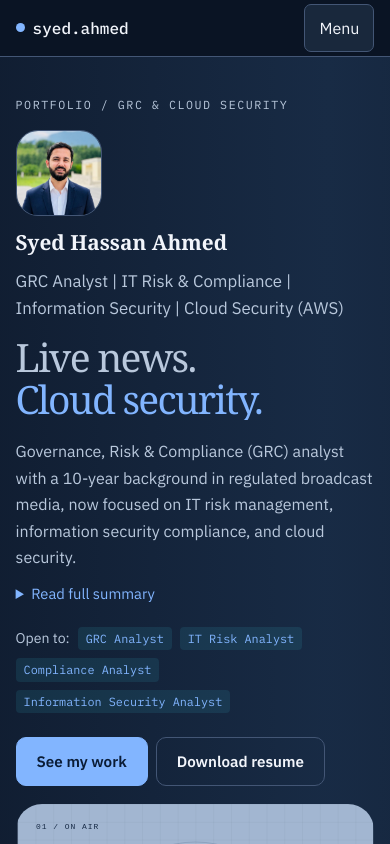
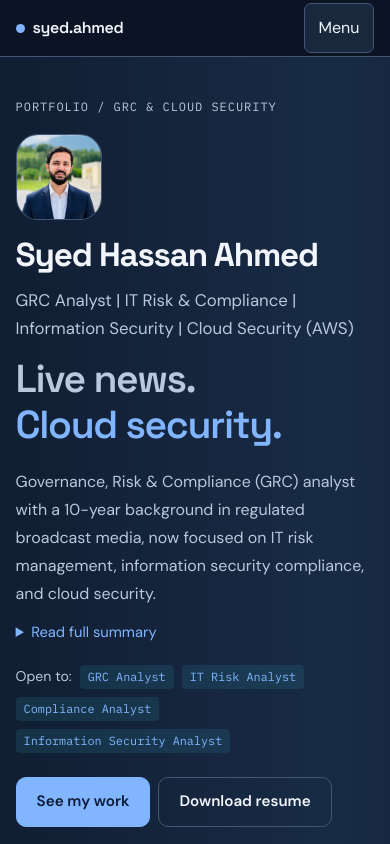
Before and after one commit to shassanahmed93-rgb/shassanahmed93-rgb.github.io, a plain HTML site: page index.html in a window 390 px wide. Shown: the top 844 px of the page. Drawn offline with Linux system fonts and the light colour scheme.

Commit message:
Improve heading hierarchy and readability with Space Grotesk and DM Sans

```diff
--- a/index.html
+++ b/index.html
@@ -7,7 +7,7 @@
 <meta name="description" content="Syed Hassan Ahmed — GRC Analyst focused on IT risk, compliance, information security and AWS cloud security.">
 <link rel="preconnect" href="https://fonts.googleapis.com">
 <link rel="preconnect" href="https://fonts.gstatic.com" crossorigin>
-<link href="https://fonts.googleapis.com/css2?family=IBM+Plex+Mono:wght@400;500&family=IBM+Plex+Sans:wght@400;500;600;700&display=swap" rel="stylesheet">
+<link href="https://fonts.googleapis.com/css2?family=IBM+Plex+Mono:wght@400;500&display=swap" rel="stylesheet">
 <style>
 :root{
   --bg:#0a101c; --panel:#111a2b; --panel-2:#16223a; --line:#233350;
@@ -138,7 +138,7 @@ body{background:radial-gradient(ellipse at 77% 0%,#193c46 0,transparent 42rem),v
 </style>
 <link rel="stylesheet" href="/portfolio-motion.css?v=motion-7">
 <script defer src="/portfolio-motion.js?v=motion-7"></script>
-<link rel="stylesheet" href="/project-showcase.css?v=sentinel-6"><script defer src="/project-showcase-data.js?v=ai-rmf-20261117-1"></script><script defer src="/project-showcase.js?v=motion-7"></script><link rel="stylesheet" href="/portfolio-navy.css?v=1"><link rel="canonical" href="https://shassanahmed.space/"><meta property="og:title" content="Syed Hassan Ahmed | GRC and Cloud Security"><meta property="og:description" content="From live journalism to cybersecurity. Explore cloud assurance case studies, runnable security labs, and my career journey."><meta property="og:url" content="https://shassanahmed.space/"><link rel="stylesheet" href="/portfolio-mobile.css?v=1"></head>
+<link rel="stylesheet" href="/project-showcase.css?v=sentinel-6"><script defer src="/project-showcase-data.js?v=ai-rmf-20261117-1"></script><script defer src="/project-showcase.js?v=motion-7"></script><link rel="stylesheet" href="/portfolio-navy.css?v=typography-1"><link rel="canonical" href="https://shassanahmed.space/"><meta property="og:title" content="Syed Hassan Ahmed | GRC and Cloud Security"><meta property="og:description" content="From live journalism to cybersecurity. Explore cloud assurance case studies, runnable security labs, and my career journey."><meta property="og:url" content="https://shassanahmed.space/"><link rel="stylesheet" href="/portfolio-mobile.css?v=1"></head>
 <body>
 <a class="skip" href="#top">Skip to main content</a>
 
--- a/portfolio-navy.css
+++ b/portfolio-navy.css
@@ -1,3 +1,4 @@
+@import url('https://fonts.googleapis.com/css2?family=DM+Sans:wght@400;500;600;700&family=Space+Grotesk:wght@500;600;700&display=swap');
 /* Neutral canvas, slate surfaces, blue actions. */
 :root{--bg:#0b1424;--panel:#19283c;--panel-2:#21344d;--line:#435675;--text:#f2f5fb;--muted:#b9c8dc;--cyan:#82b5ff;--accent:#82b5ff;--green:#b9c8dc;--amber:#b9c8dc;--blue-ink:#0a1c36}
 body,.deck{background:radial-gradient(ellipse at 84% 0%,#182b45 0,transparent 36rem),var(--bg);color:var(--text)}
@@ -14,3 +15,37 @@ a,.deck a,.slide-kicker,.slide-actions a,.slider-toolbar p,.slide-visual summary
 .risk-example table{width:100%;border-collapse:collapse;text-align:left;font-size:.82rem;table-layout:fixed}.risk-example th,.risk-example td{padding:6px 4px;border-bottom:1px solid var(--line);vertical-align:top}.risk-example th:first-child{width:44%}
 .risk-bar{height:4px;margin-top:5px;background:#6d87a7;border-radius:4px;width:var(--score);transform-origin:left}.risk-example[open] .risk-bar{animation:risk-reveal 680ms ease-out both}.risk-example[open] td:last-child .risk-bar{animation-delay:180ms}.risk-example td:last-child{color:var(--accent)}
 @keyframes risk-reveal{from{transform:scaleX(0)}to{transform:scaleX(1)}}@media(prefers-reduced-motion:reduce){.risk-example[open] .risk-bar{animation:none}}
+
+/* Typography: Space Grotesk for hierarchy, DM Sans for sustained reading. */
+:root{
+ --sans:"DM Sans",system-ui,-apple-system,"Segoe UI",sans-serif;
+ --font:var(--sans);
+ --heading:"Space Grotesk",var(--sans);
+}
+body,.deck{font-family:var(--sans);font-size:1rem;line-height:1.7}
+button,input,select{font-family:var(--sans)}
+h1,h2,h3,h4,h5,h6,.hero-statement,.brand{font-family:var(--heading)}
+h1{line-height:1.12;letter-spacing:-.035em;text-wrap:balance}
+h2{line-height:1.25;letter-spacing:-.025em;text-wrap:balance}
+h3,h4{line-height:1.35;letter-spacing:-.015em;text-wrap:balance}
+.hero h1{line-height:1.12;letter-spacing:-.035em}
+#top .hero-statement{font-family:var(--heading);font-weight:600;line-height:1.08;letter-spacing:-.045em}
+.brand{font-weight:600;letter-spacing:-.025em}
+nav a.l,.nav-links a{font-family:var(--sans);font-weight:500}
+.sum,.project-description,.company-description,.journey .card>p:not(.hero-note){font-size:1rem;line-height:1.75}
+.sum,details.more{max-width:62ch}
+.proj h3,.card h3{font-weight:600;line-height:1.35}
+.co .meta,.role .meta{font-family:var(--sans);font-size:.875rem;line-height:1.6}
+.cert b{font-size:1rem;line-height:1.5;font-weight:600}
+.cert small,.chips span,.project-details,.proof-link{font-size:.875rem}
+.project-kicker,.hero-note{line-height:1.6;letter-spacing:.08em}
+.project-actions a{font-size:.875rem}
+.risk-example table,.stat strong{font-variant-numeric:tabular-nums}
+pre,code,textarea{font-family:var(--mono,ui-monospace,monospace)}
+@media(max-width:720px){
+ body{line-height:1.7}
+ #top .hero h1{font-size:clamp(2rem,8.5vw,2.8rem)}
+ #top .hero-statement{letter-spacing:-.035em;line-height:1.12}
+ .hero-note,.project-kicker{font-size:.75rem}
+ input,select,textarea{font-size:1rem}
+}
```
